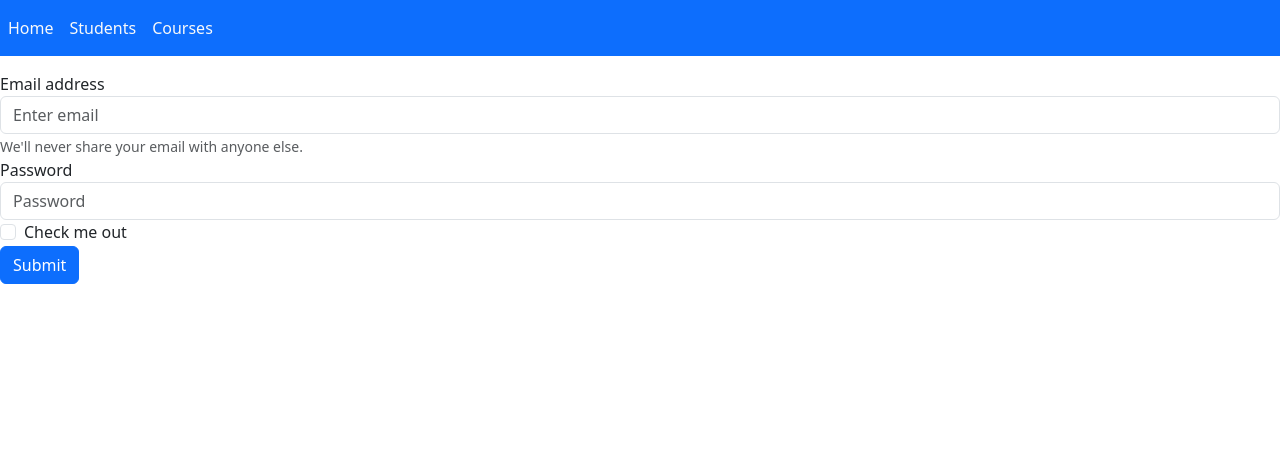
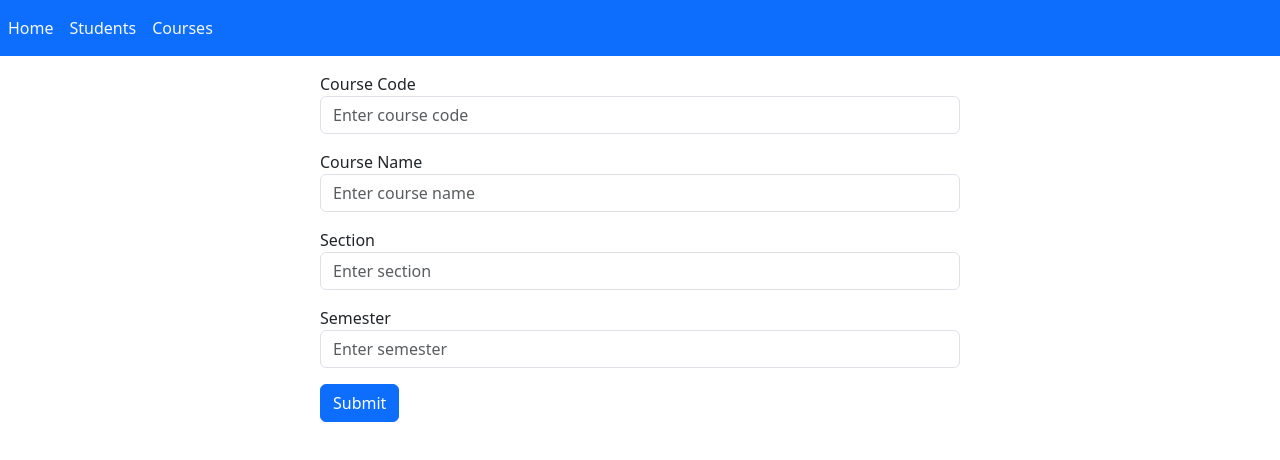
Before and after one commit to longlee10/Student-Course, a React (Vite) app in the folder client/: page /new-course in a window 1280 px wide. Shown: the top 460 px of the page. Built offline with nearby package versions, Linux system fonts and the light colour scheme.

Commit message:
Add details to NewCourseForm

```diff
--- a/client/src/components/NewCourseForm.jsx
+++ b/client/src/components/NewCourseForm.jsx
@@ -2,39 +2,47 @@ import React from "react";
 
 const NewCourseForm = () => {
   return (
-    <form>
-      <div className="form-group">
-        <label htmlFor="exampleInputEmail1">Email address</label>
+    <form className="w-50 m-auto">
+      <div className="form-group mb-3">
+        <label htmlFor="courseCode">Course Code</label>
         <input
-          type="email"
+          type="text"
           className="form-control"
-          id="exampleInputEmail1"
-          aria-describedby="emailHelp"
-          placeholder="Enter email"
-        />
-        <small id="emailHelp" className="form-text text-muted">
-          We'll never share your email with anyone else.
-        </small>
-      </div>
-      <div className="form-group">
-        <label htmlFor="exampleInputPassword1">Password</label>
-        <input
-          type="password"
-          className="form-control"
-          id="exampleInputPassword1"
-          placeholder="Password"
+          id="courseCode"
+          placeholder="Enter course code"
         />
       </div>
-      <div className="form-check">
+
+      <div className="form-group mb-3">
+        <label htmlFor="courseName">Course Name</label>
         <input
-          type="checkbox"
-          className="form-check-input"
-          id="exampleCheck1"
+          type="text"
+          className="form-control"
+          id="courseName"
+          placeholder="Enter course name"
         />
-        <label className="form-check-label" htmlFor="exampleCheck1">
-          Check me out
-        </label>
       </div>
+
+      <div className="form-group mb-3">
+        <label htmlFor="section">Section</label>
+        <input
+          type="text"
+          className="form-control"
+          id="section"
+          placeholder="Enter section"
+        />
+      </div>
+
+      <div className="form-group mb-3">
+        <label htmlFor="semester">Semester</label>
+        <input
+          type="text"
+          className="form-control"
+          id="semester"
+          placeholder="Enter semester"
+        />
+      </div>
+
       <button type="submit" className="btn btn-primary">
         Submit
       </button>
```
